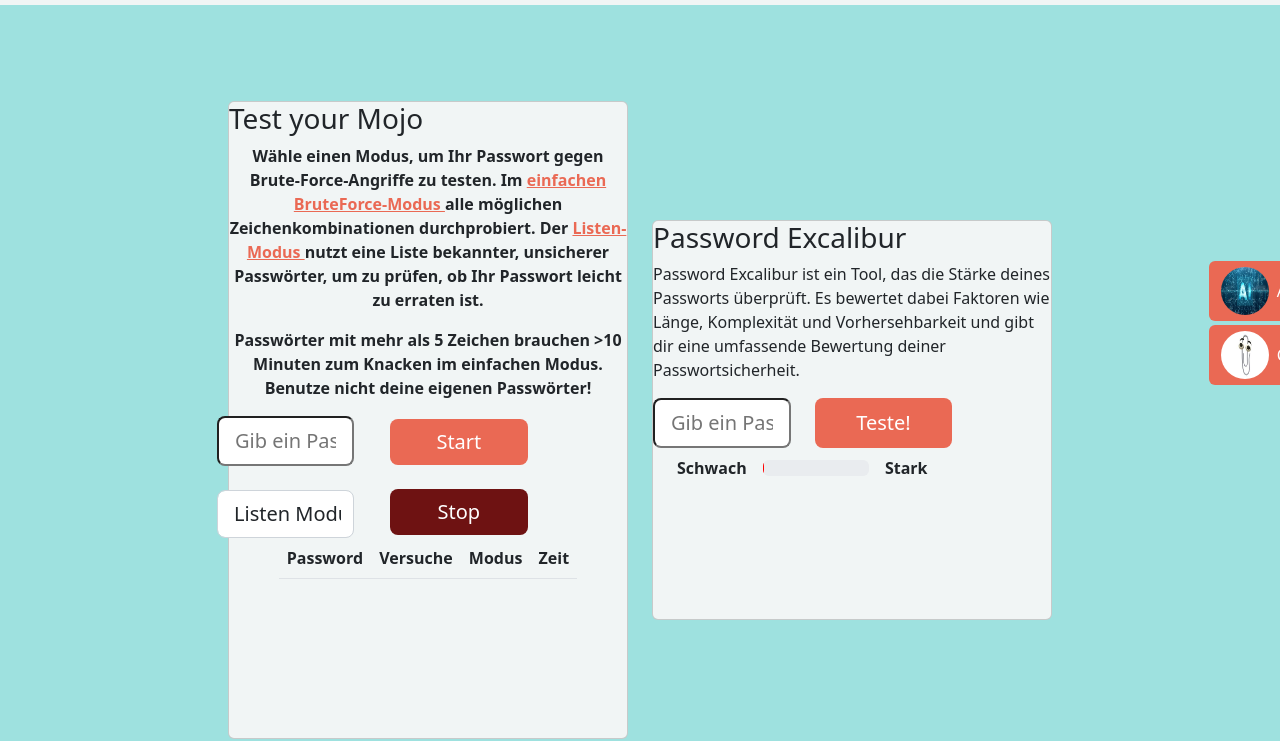
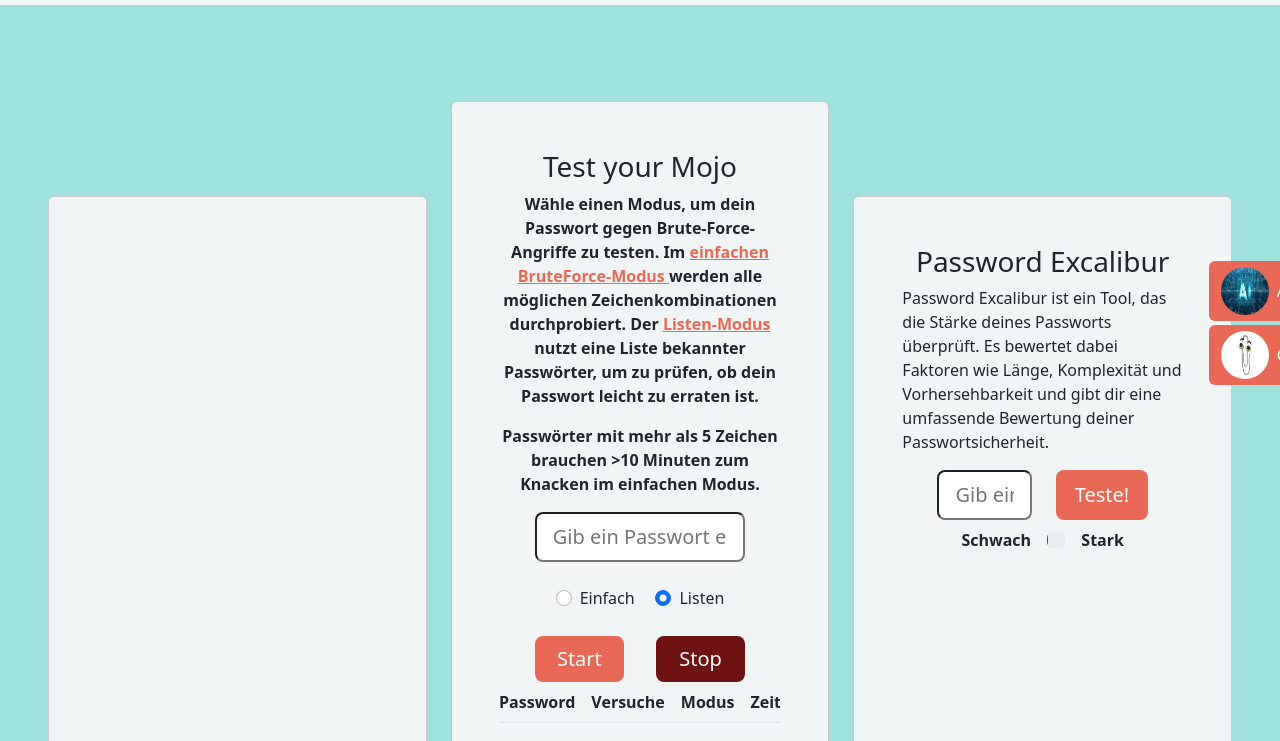
Before and after one commit to zabooz/4B-s-Baby, a plain HTML site: page featureHtmls/testing.html in a window 1280 px wide. Shown: the part 59-800 px from the top of the page. Drawn offline with nearby package versions, Linux system fonts and the light colour scheme.

Commit message:
added radios to mojo

```diff
--- a/featureHtmlScripts/testing.js
+++ b/featureHtmlScripts/testing.js
@@ -46,9 +46,8 @@ document.addEventListener("DOMContentLoaded", () => {
   });
 
   const fetchData = () => {
-    const bruteType = document.querySelector("#bruteMode").value;
 
-
+    const bruteType = document.querySelector('input[name="bruteMode"]:checked').id;
     const pwd = document.getElementById("userPwdInput");
     const [encodedPwd, key] = passwordEncoder(pwd.value);
     const urlPara = `${baseUrl}bruteforce${bruteType}?pwd=${encodeURIComponent(
--- a/featureHtmls/testing.html
+++ b/featureHtmls/testing.html
@@ -45,12 +45,17 @@
     <script type="module"></script>
 
     <main>
-
-      <section class="d-flex flex-column flex-lg-row gap-4 p-5 align-items-center justify-content-center ">
-        <div id="bruteForceApp" class="card d-flex flex-column">
+      <section
+        class="d-flex flex-column flex-lg-row gap-4 p-5 align-items-center justify-content-center"
+      >
+        <div class="card d-flex flex-column align-items-center p-5 w-50"></div>
+        <div
+          id="bruteForceApp"
+          class="card d-flex flex-column align-items-center p-5 w-50"
+        >
           <h3>Test your Mojo</h3>
           <p class="fw-semibold">
-            Wähle einen Modus, um Ihr Passwort gegen Brute-Force-Angriffe zu
+            Wähle einen Modus, um dein Passwort gegen Brute-Force-Angriffe zu
             testen. Im
             <span
               class="text-custom fw-bold text-decoration-underline"
@@ -61,8 +66,7 @@
             >
               einfachen BruteForce-Modus
             </span>
-
-            alle möglichen Zeichenkombinationen durchprobiert. Der
+            werden alle möglichen Zeichenkombinationen durchprobiert. Der
             <span
               class="text-custom fw-bold text-decoration-underline"
               data-bs-toggle="offcanvas"
@@ -72,63 +76,90 @@
             >
               Listen-Modus
             </span>
-            nutzt eine Liste bekannter, unsicherer Passwörter, um zu prüfen, ob
-            Ihr Passwort leicht zu erraten ist.
+            nutzt eine Liste bekannter Passwörter, um zu prüfen, ob dein
+            Passwort leicht zu erraten ist.
           </p>
           <p>
-            <b>Passwörter mit mehr als 5 Zeichen brauchen  >10 Minuten zum
-                Knacken im einfachen Modus. Benutze nicht deine eigenen Passwörter!</b>
+            <b
+              >Passwörter mit mehr als 5 Zeichen brauchen >10 Minuten zum
+              Knacken im einfachen Modus.</b
+            >
           </p>
           <div
             class="d-flex gap-lg-5 gap-4 flex-column flex-lg-row align-items-center w-100 custom-width justify-content-center"
           >
-            <div id="bruteInput" class="flex-column d-flex gap-lg-4 row">
+            <div id="bruteInput" class="flex-column w-100 d-flex gap-lg-4 ">
               <input
                 type="password"
                 id="userPwdInput"
-                class="form-control-lg "
+                class="form-control-lg"
                 placeholder="Gib ein Passwort ein"
               />
-              <select
+              <div class="d-flex w-100 justify-content-evenly">
+                <div class="form-check  ">
+                  <input
+                    class="form-check-input"
+                    type="radio"
+                    name="bruteMode"
+                    id="simple"
+                  />
+                  <label class="form-check-label" for="flexRadioDefault1">
+                    Einfach
+                  </label>
+                </div>
+                <div class="form-check">
+                  <input
+                    class="form-check-input"
+                    type="radio"
+                    name="bruteMode"
+                    id="library"
+                    checked
+                  />
+                  <label class="form-check-label" for="flexRadioDefault2">
+                    Listen
+                  </label>
+                </div>
+
+              </div>
+              <!-- <select
                 id="bruteMode"
                 class="form-select-lg form-control"
                 aria-label="Default select example"
               >
                 <option value="library" selected>Listen Modus</option>
                 <option value="simple">Einfacher Modus</option>
-              </select>
-            </div>
-            <div id="bruteBtns" class="d-flex flex-column gap-lg-4">
+              </select> -->
+
+              <div id="bruteBtns" class="d-flex w-100">
                 <button
-                class="btn btn-primary btn-lg"
+                  class="btn btn-primary btn-lg w-100"
                   type="button"
                   id="startBrute"
                 >
                   Start
                 </button>
-              <button id="stopBrute" class="btn btn-danger btn-lg">Stop</button>
+                <button id="stopBrute" class="btn btn-danger btn-lg w-100">
+                  Stop
+                </button>
+              </div>
             </div>
           </div>
           <div class="tableWrapper w-100 w-md-75 d-flex justify-content-center">
             <table class="table mb-5 w-75" id="stats">
               <thead>
                 <tr>
-
                   <th scope="col">Password</th>
                   <th scope="col">Versuche</th>
                   <th scope="col">Modus</th>
                   <th scope="col" id="lastTh">Zeit</th>
                 </tr>
               </thead>
-              <tbody id="statsBody" ></tbody>
+              <tbody id="statsBody"></tbody>
             </table>
           </div>
         </div>
 
-
-
-
-        <div class="card" id="passwordStrengthCalc">
+        <div class="card align-items-center p-5 w-50" id="passwordStrengthCalc">
           <h3>Password Excalibur</h3>
           <p>
             Password Excalibur ist ein Tool, das die Stärke deines Passworts
--- a/styles/testing.css
+++ b/styles/testing.css
@@ -10,8 +10,7 @@
   width: 80%;
 }
 .card {
-  min-height: 28rem;
-  max-width: 25rem;
+  min-height: 40rem;
   display: flex;
   flex-direction: column;
   background-color: #f1f5f5;
@@ -56,9 +55,7 @@ header {
 .text-custom {
   color: #ea6954;
 }
-.card {
-  min-height: 400px;
-}
+
 
 .bg-custom {
   background-color: #23bbb870;
@@ -151,14 +148,3 @@ section {
     width: 75%;
   }
 }
-@media (max-width: 700px) {
-  .bruteBox,
-  .excalibur,
-  .appBox,
-  .sectionDiv,
-  #bruteForceApp,
-  #passwordStrengthCalc,
-  .contentContainer {
-    width: 90%;
-  }
-}
```
Lines whose indentation alone changed are shown as unchanged.
